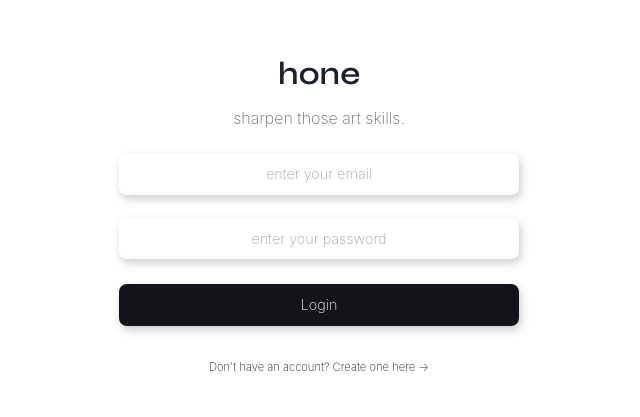
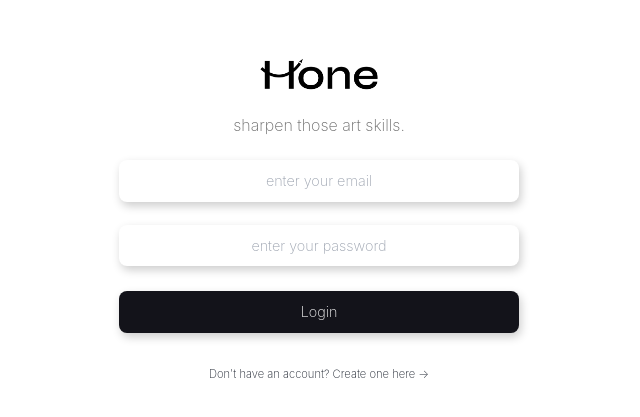
Before and after one commit to hone-art/frontend, a React (Vite) app in the folder hone/: page / in a window 1280 px wide. Shown: the part 187-604 px from the top of the page, without its empty margins (321-961 px from the left). Built offline with nearby package versions, Linux system fonts and the light colour scheme; no server answers.

Commit message:
style: hone logo

```diff
--- a/hone/src/routes/Root.tsx
+++ b/hone/src/routes/Root.tsx
@@ -31,28 +31,6 @@ const Root: FC = () => {
 
     fetchAutoLogin();
   }, [])
-  // useEffect(() => {
-  //   setUser(null);
-  //   setIsLoggedIn(false);
-
-  //   async function fetchAutoLogin() {
-  //     const autoLogin = await fetch(`${process.env.API_URL}/autoLogin`, {
-  //       method: "GET",
-  //       credentials: "include",
-  //     })
-
-  //     if (autoLogin.status == 200) {
-  //       const loggedUser = await autoLogin.json();
-  //       console.log(loggedUser);
-  //       setUser(loggedUser);
-  //       setIsLoggedIn(true);
-
-  //       navigate(`/${loggedUser?.user_name}`);
-  //     }
-  //   }
-  //   fetchAutoLogin();
-
-  // }, [])
 
   const handleOnClick = async (e: React.MouseEvent<HTMLInputElement>) => {
     e.preventDefault();
@@ -69,10 +47,7 @@ const Root: FC = () => {
       const userObj = await response.json();
 
       login(userObj);
-      // setUser(userObj);
-      // setIsLoggedIn(true);
 
-      // navigate(`/${userObj?.user_name}`)
     } catch (error: any) {
       console.log(error);
       setErrorMessage('Invalid email or password. Please try again');
@@ -82,7 +57,8 @@ const Root: FC = () => {
   return (
     <section className="root-container">
       <div className="login-container">
-        <h1 className="title">hone</h1>
+        <img src="/public/hone_black.png" alt="hone logo" className="root-hone-logo" />
+        {/* <h1 className="title">hone</h1> */}
         <h2 className="subtitle">sharpen those art skills.</h2>
         <form action="">
           <input className="login-input" type="email" placeholder="enter your email" value={email} onChange={(e) => setEmail(e.target.value)} required />
--- a/hone/src/routes/Signup.tsx
+++ b/hone/src/routes/Signup.tsx
@@ -137,7 +137,8 @@ const Signup: FC = () => {
   return (
     <section className="section-container">
       <div className="signup-container">
-        <h1 className="title">hone</h1>
+        <img src="/public/hone_black.png" alt="hone logo" className="root-hone-logo" />
+        {/* <h1 className="title">hone</h1> */}
         <h2 className="subtitle">sharpen those art skills.</h2>
         <form>
           <input className="signup-input email-input" type="email" placeholder="enter your email" value={email} onChange={(e) => setEmail(e.target.value)} required />
--- a/hone/src/styles/root.css
+++ b/hone/src/styles/root.css
@@ -3,6 +3,11 @@
   justify-content: center;
   align-items: center;
   height: 100vh;
+}
+
+.root-hone-logo {
+  width: 150px;
+  align-self: center;
 }
 
 .login-container {
```
Also changed, not shown: hone/public/hone_black.png (added), hone/public/hone_white.png (added).
